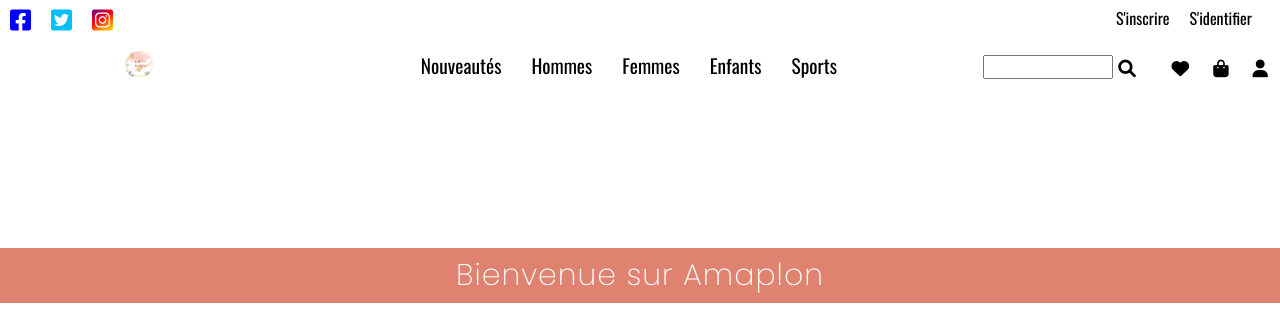
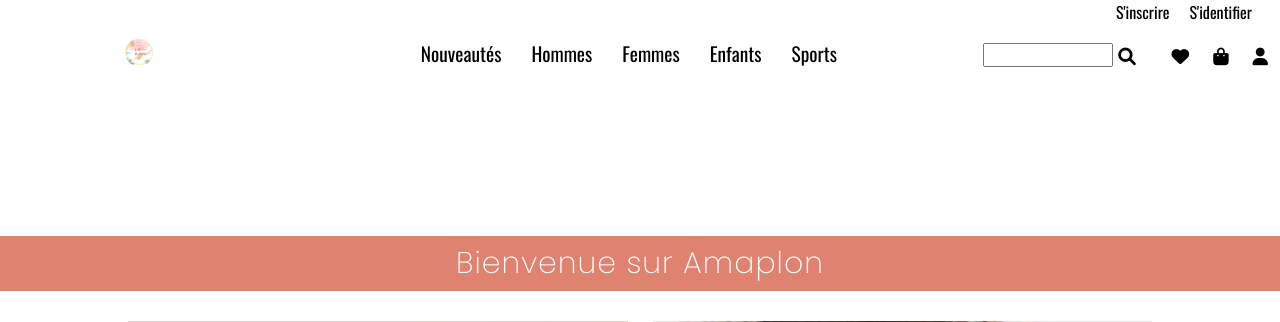
Before and after one commit to TeddyH08/ecommerce, a PHP site: page /index.php in a window 1280 px wide. Shown: the top 322 px of the page. Run offline with PHP 8.4, Linux system fonts and the light colour scheme; some libraries are stand-ins or nearby versions.

Commit message:
Update navbar.php

```diff
--- a/assets/includes/navbar.php
+++ b/assets/includes/navbar.php
@@ -1,11 +1,7 @@
 <header>
     <div class="top">
         <div class="reseaux">
-            <ul>
-                <a href="" class="fb"><li class="res"><i class="fa-brands fa-facebook-square"></i></li></a>
-                <a href="" class="tw"><li class="res"><i class="fa-brands fa-twitter-square"></i></li></a>
-                <a href="" class="insta"><li class="res"><i class="fa-brands fa-instagram-square"></i></li></a>
-            </ul>
+
         </div>
 
         <div class="blank">
```
